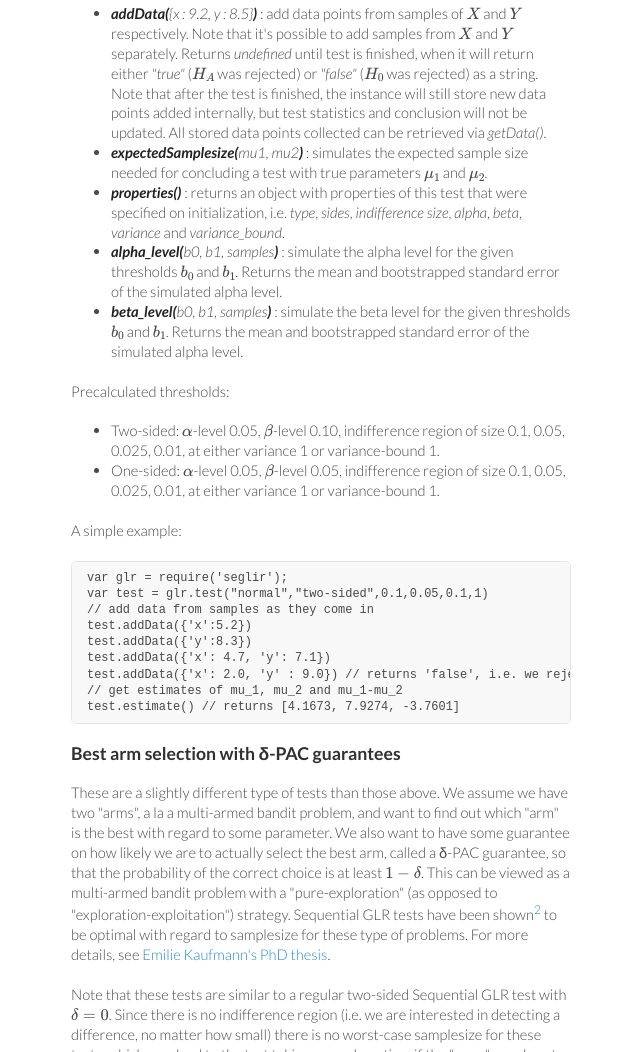
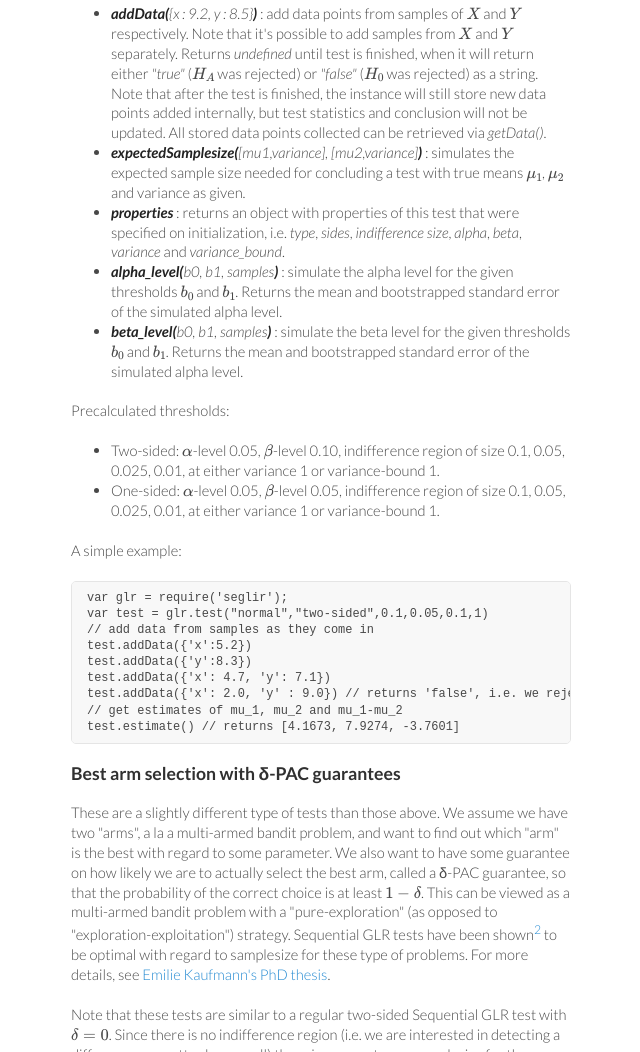
Before and after one commit to auduno/SeGLiR, a plain HTML site: page documentation/reference.html in a window 1280 px wide. Shown: the part 4985-6037 px from the top of the page, without its empty margins (499-1139 px from the left). Drawn offline with nearby package versions, Linux system fonts and the light colour scheme; some packages are replaced by stand-ins of ours.

Commit message:
Fixed errors in documentation

```diff
--- a/documentation/reference.html
+++ b/documentation/reference.html
@@ -354,7 +354,7 @@ If this function returns the strings "true" or "false", the test has finished. "
 <li><em><strong>addData(</strong>{x : 1, y : 1}<strong>)</strong></em> : add data points from samples of $X$ and $Y$ respectively. Note that it's possible to add samples from $X$ and $Y$ separately. Returns <em>undefined</em> until test is finished, when it will return either <em>"true"</em> ($H_A$ was rejected) or <em>"false"</em> ($H_0$ was rejected) as a string. Note that after the test is finished, the instance will still store new samples added, but test statistics and conclusion will not be updated. All stored samples collected can be retrieved via <em>getData()</em>.</li>
 <li><em><strong>expectedSamplesize(</strong>p1, p2<strong>)</strong></em> : simulates the expected sample size needed for concluding a test with true parameters $p_1$ and $p_2$.</li>
 <li><em><strong>maxSamplesize()</strong></em> : returns the worst-case maximum samplesize of this test.</li>
-<li><em><strong>properties()</strong></em> : returns an object with properties of this test that were specified on initialization, such as <em>type</em>, <em>sides</em>, <em>indifference size</em>, <em>alpha</em> and <em>beta</em>.</li>
+<li><em><strong>properties</strong></em> : returns an object with properties of this test that were specified on initialization, such as <em>type</em>, <em>sides</em>, <em>indifference size</em>, <em>alpha</em> and <em>beta</em>.</li>
 <li><em><strong>alpha_level(</strong>b0, b1, samples<strong>)</strong></em> : simulate the alpha level for the given thresholds $b_0$ and $b_1$. Returns the mean and bootstrapped standard error of the simulated alpha level.</li>
 <li><em><strong>beta_level(</strong>b0, b1, samples<strong>)</strong></em> : simulate the beta level for the given thresholds $b_0$ and $b_1$. Returns the mean and bootstrapped standard error of the simulated alpha level.</li>
 </ul>
@@ -412,8 +412,8 @@ test.estimate(); // returns [0, 1, -1]
 <li><em><strong>estimate(</strong>max_samples<strong>)</strong></em> : if the test is done, this returns whitehead bias-adjusted estimates of $\mu_1$, $\mu_2$ and $\mu_1 - \mu_2$ respectively. <em>max_samples</em> is an optional parameter for setting max number of simulations used in estimation.</li>
 <li><em><strong>getData()</strong></em> : returns two arrays with the sequences of samples of $X$ and $Y$ collected so far.</li>
 <li><em><strong>addData(</strong>{x : 9.2, y : 8.5}<strong>)</strong></em> : add data points from samples of $X$ and $Y$ respectively. Note that it's possible to add samples from $X$ and $Y$ separately. Returns <em>undefined</em> until test is finished, when it will return either <em>"true"</em> ($H_A$ was rejected) or <em>"false"</em> ($H_0$ was rejected) as a string. Note that after the test is finished, the instance will still store new data points added internally, but test statistics and conclusion will not be updated. All stored data points collected can be retrieved via <em>getData()</em>.</li>
-<li><em><strong>expectedSamplesize(</strong>mu1, mu2<strong>)</strong></em> : simulates the expected sample size needed for concluding a test with true parameters $\mu_1$ and $\mu_2$.</li>
-<li><em><strong>properties()</strong></em> : returns an object with properties of this test that were specified on initialization, i.e. <em>type</em>, <em>sides</em>, <em>indifference size</em>, <em>alpha</em>, <em>beta</em>, <em>variance</em> and <em>variance_bound</em>.</li>
+<li><em><strong>expectedSamplesize(</strong>[mu1,variance], [mu2,variance]<strong>)</strong></em> : simulates the expected sample size needed for concluding a test with true means $\mu_1$, $\mu_2$ and variance as given.</li>
+<li><em><strong>properties</strong></em> : returns an object with properties of this test that were specified on initialization, i.e. <em>type</em>, <em>sides</em>, <em>indifference size</em>, <em>alpha</em>, <em>beta</em>, <em>variance</em> and <em>variance_bound</em>.</li>
 <li><em><strong>alpha_level(</strong>b0, b1, samples<strong>)</strong></em> : simulate the alpha level for the given thresholds $b_0$ and $b_1$. Returns the mean and bootstrapped standard error of the simulated alpha level.</li>
 <li><em><strong>beta_level(</strong>b0, b1, samples<strong>)</strong></em> : simulate the beta level for the given thresholds $b_0$ and $b_1$. Returns the mean and bootstrapped standard error of the simulated alpha level.</li>
 </ul>
@@ -466,7 +466,7 @@ test.estimate() // returns [4.1673, 7.9274, -3.7601]
 <li><em><strong>getData()</strong></em> : returns two arrays with the sequences of samples of $X$ and $Y$ collected so far.</li>
 <li><em><strong>addData(</strong>{x : 1, y : 1}<strong>)</strong></em> : add data points from samples of $X$ and $Y$ respectively. Note that it's possible to add samples from $X$ and $Y$ separately. Returns <em>undefined</em> until test is finished, when it will return either <em>"X"</em> (i.e. $p_1 > p_2$) or <em>"Y"</em> ($p_2 > p_1$) as a string. Note that after the test is finished, the instance will still store new sampels added, but test statistics and conclusion will not be updated. All stored samples collected can be retrieved via <em>getData()</em>.</li>
 <li><em><strong>expectedSamplesize(</strong>p1, p2<strong>)</strong></em> : simulates the expected sample size needed for concluding a test with true parameters $p_1$ and $p_2$.</li>
-<li><em><strong>properties()</strong></em> : returns an object with properties of this test that were specified on initialization, i.e. <em>delta</em>.</li>
+<li><em><strong>properties</strong></em> : returns an object with properties of this test that were specified on initialization, i.e. <em>delta</em>.</li>
 </ul>
 
 <p>A simple example:</p>
@@ -489,8 +489,9 @@ test.estimate(); // returns [0, 1, -1]
 <p>Test instantiation:</p>
 
 <ul>
-<li><em>seglir.</em><strong>test(</strong>"normal_pac", <em>delta</em>)</strong><ul>
+<li><em>seglir.</em><strong>test(</strong>"normal_pac", <em>delta</em>, <em>variance</em>)</strong><ul>
     <li><em>delta</em> : the wanted error guarantee</li>
+    <li><em>variance</em> : the known variance</li>
   </ul>
 </li>
 </ul>
@@ -503,8 +504,8 @@ test.estimate(); // returns [0, 1, -1]
 <li><em><strong>estimate(</strong>max_samples<strong>)</strong></em> : if the test is done, this returns whitehead bias-adjusted estimates of $\mu_1$, $\mu_2$ and $\mu_1 - \mu_2$ respectively. <em>max_samples</em> is an optional parameter for setting max number of simulations used in estimation.</li>
 <li><em><strong>getData()</strong></em> : returns two arrays with the sequences of samples of $X$ and $Y$ collected so far.</li>
 <li><em><strong>addData(</strong>{x : 2.3, y : 9.8}<strong>)</strong></em> : add data points from samples of $X$ and $Y$ respectively. Note that it's possible to add samples from $X$ and $Y$ separately. Returns <em>undefined</em> until test is finished, when it will return either <em>"X"</em> (i.e. $\mu_1 > \mu_2$) or <em>"Y"</em> ($\mu_2 > \mu_1$) as a string. Note that after the test is finished, the instance will still store new data points added internally, but test statistics and conclusion will not be updated. All stored data points collected can be retrieved via <em>getData()</em>.</li>
-<li><em><strong>expectedSamplesize(</strong>mu_1, mu_2<strong>)</strong></em> : simulates the expected sample size needed for concluding a test with true parameters $\mu_1$ and $\mu_2$.</li>
-<li><em><strong>properties()</strong></em> : returns an object with properties of this test that were specified on initialization, in this case <em>delta</em>.</li>
+<li><em><strong>expectedSamplesize(</strong>[mu_1,variance], [mu_2,variance]<strong>)</strong></em> : simulates the expected sample size needed for concluding a test with true means $\mu_1$, $\mu_2$ and variance as given.</li>
+<li><em><strong>properties</strong></em> : returns an object with properties of this test that were specified on initialization, in this case <em>delta</em>.</li>
 </ul>
 
 <p>A simple example:</p>
```
